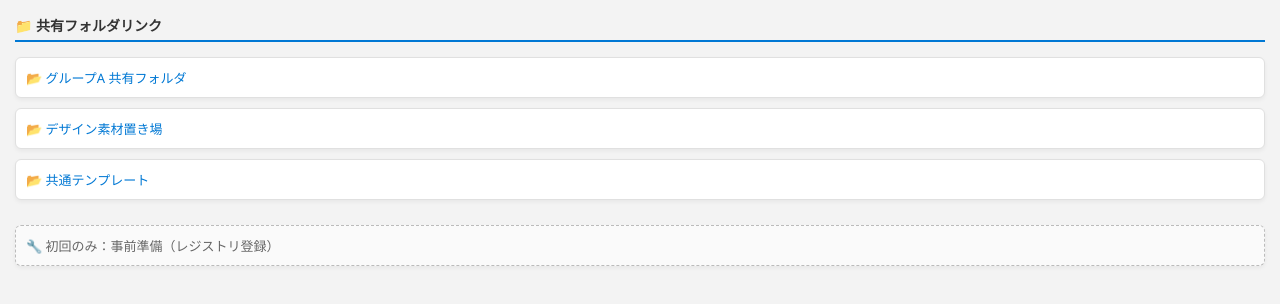
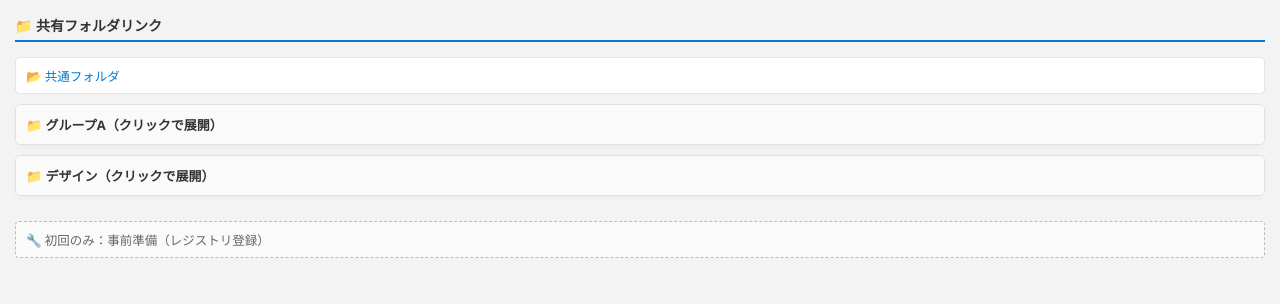
Before and after one commit to Proton-Wind/folder-widget, a plain HTML site: page index.html in a window 1280 px wide. Drawn offline with Linux system fonts and the light colour scheme.

Commit message:
ツリー構造

```diff
--- a/index.html
+++ b/index.html
@@ -24,26 +24,65 @@
             padding-bottom: 5px;
             margin-bottom: 5px;
         }
+
+        /* 折りたたみ（アコーディオン）全体のスタイル */
+        details {
+            background-color: white;
+            border: 1px solid #e0e0e0;
+            border-radius: 6px;
+            overflow: hidden;
+            box-shadow: 0 2px 4px rgba(0,0,0,0.03);
+        }
+
+        /* 見出し（親フォルダ）部分 */
+        summary {
+            padding: 10px;
+            font-size: 13px;
+            font-weight: bold;
+            color: #333;
+            cursor: pointer;
+            background-color: #fafafa;
+            outline: none;
+            display: flex;
+            align-items: center;
+        }
+        summary:hover {
+            background-color: #f0f6ff;
+        }
+
+        /* 展開された中身（サブフォルダ群）を包むエリア */
+        .sub-folder-container {
+            padding: 8px 10px;
+            display: flex;
+            flex-direction: column;
+            gap: 6px;
+            background-color: #fff;
+            border-top: 1px solid #f0f0f0;
+        }
+
+        /* サブフォルダや通常フォルダのリンク共通スタイル */
         .folder-link {
             display: flex;
             align-items: center;
-            padding: 10px;
+            padding: 8px 10px;
             background-color: white;
-            border: 1px solid #e0e0e0;
-            border-radius: 6px;
+            border: 1px solid #e5e5e5;
+            border-radius: 4px;
             text-decoration: none;
             color: #0078d4;
-            font-size: 13px;
-            box-shadow: 0 2px 4px rgba(0,0,0,0.05);
-            transition: background-color 0.2s, transform 0.1s;
+            font-size: 12.5px;
+            transition: background-color 0.2s;
         }
         .folder-link:hover {
             background-color: #f0f6ff;
-            transform: translateY(-1px);
+            border-color: #0078d4;
         }
-        .folder-link:active {
-            transform: translateY(0);
+
+        /* 階層を下げる（サブフォルダに見せる）ための字下げ設定 */
+        .indent-1 {
+            margin-left: 15px;
         }
+
         .setup-link {
             color: #666 !important;
             border: 1px dashed #bbb !important;
@@ -55,12 +94,32 @@
 <body>
     <div class="widget-title">📁 共有フォルダリンク</div>
 
-    <!-- 開きたい共有フォルダのパス -->
-    <a href="open-folder:\\server\share\group-a" class="folder-link">📂 グループA 共有フォルダ</a>
-    <a href="open-folder:\\server\share\design" class="folder-link">📂 デザイン素材置き場</a>
-    <a href="open-folder:\\server\share\templates" class="folder-link">📂 共通テンプレート</a>
+    <!-- ▼ 階層1: 折りたたみなしの通常のフォルダリンク -->
+    <a href="open-folder:\\server\share\general" class="folder-link">📂 共通フォルダ</a>
 
-    <!-- 共有された他人がダウンロードできるようにするリンク -->
+    <!-- ▼ 階層2: クリックで展開する親フォルダ -->
+    <details>
+        <summary>📁 グループA（クリックで展開）</summary>
+        <div class="sub-folder-container">
+            <!-- 直接のフォルダ -->
+            <a href="open-folder:\\server\share\group-a" class="folder-link">📂 グループA ルート</a>
+
+            <!-- インデントをつけてサブフォルダのように見せる -->
+            <a href="open-folder:\\server\share\group-a\project1" class="folder-link indent-1">↳ 📂 プロジェクト1</a>
+            <a href="open-folder:\\server\share\group-a\project1\documents" class="folder-link indent-1">↳ 📂 提出用書類</a>
+        </div>
+    </details>
+
+    <!-- ▼ 階層3: 別の親フォルダ -->
+    <details>
+        <summary>📁 デザイン（クリックで展開）</summary>
+        <div class="sub-folder-container">
+            <a href="open-folder:\\server\share\design" class="folder-link">📂 デザインルート</a>
+            <a href="open-folder:\\server\share\design\assets" class="folder-link indent-1">↳ 📂 素材集</a>
+        </div>
+    </details>
+
+    <!-- 初回用セットアップリンク -->
     <a href="./register_protocol.reg" download class="folder-link setup-link">🔧 初回のみ：事前準備（レジストリ登録）</a>
 
     <script>
```
